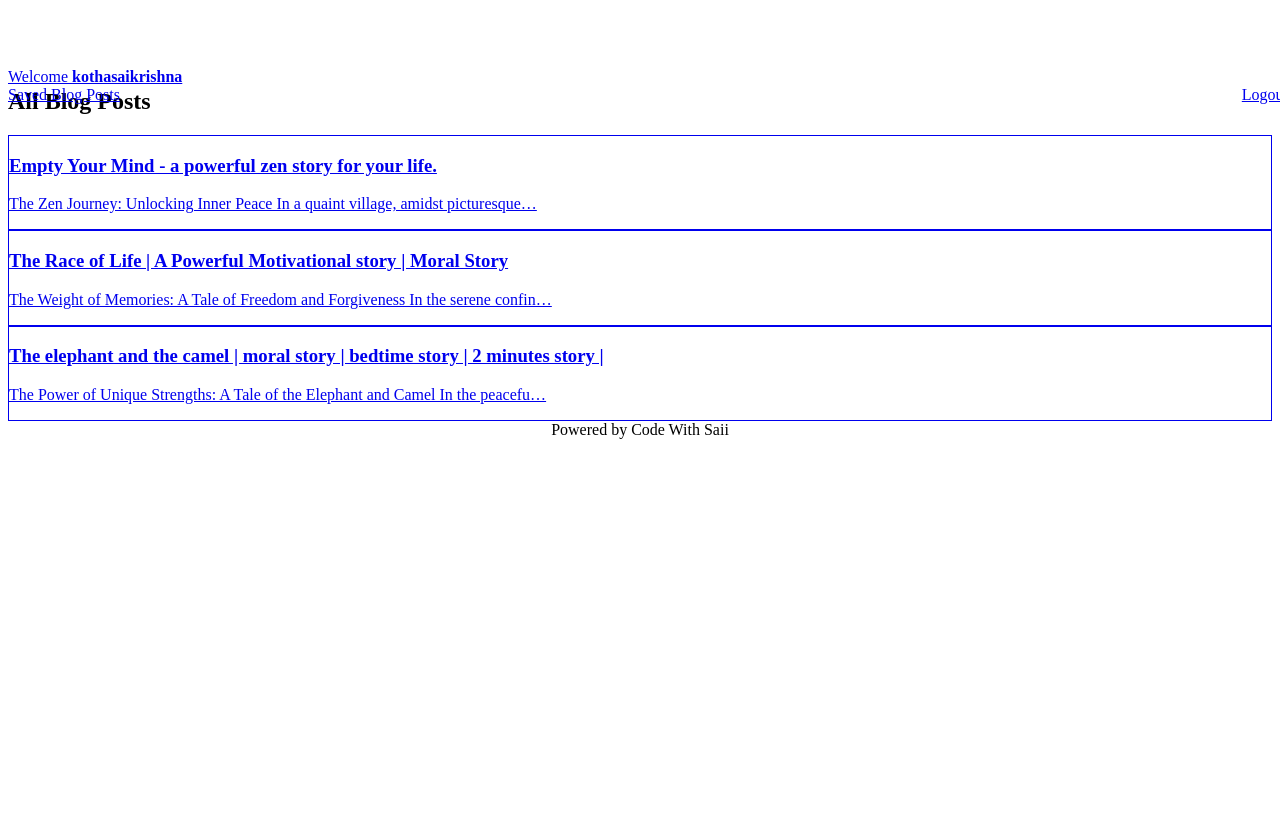
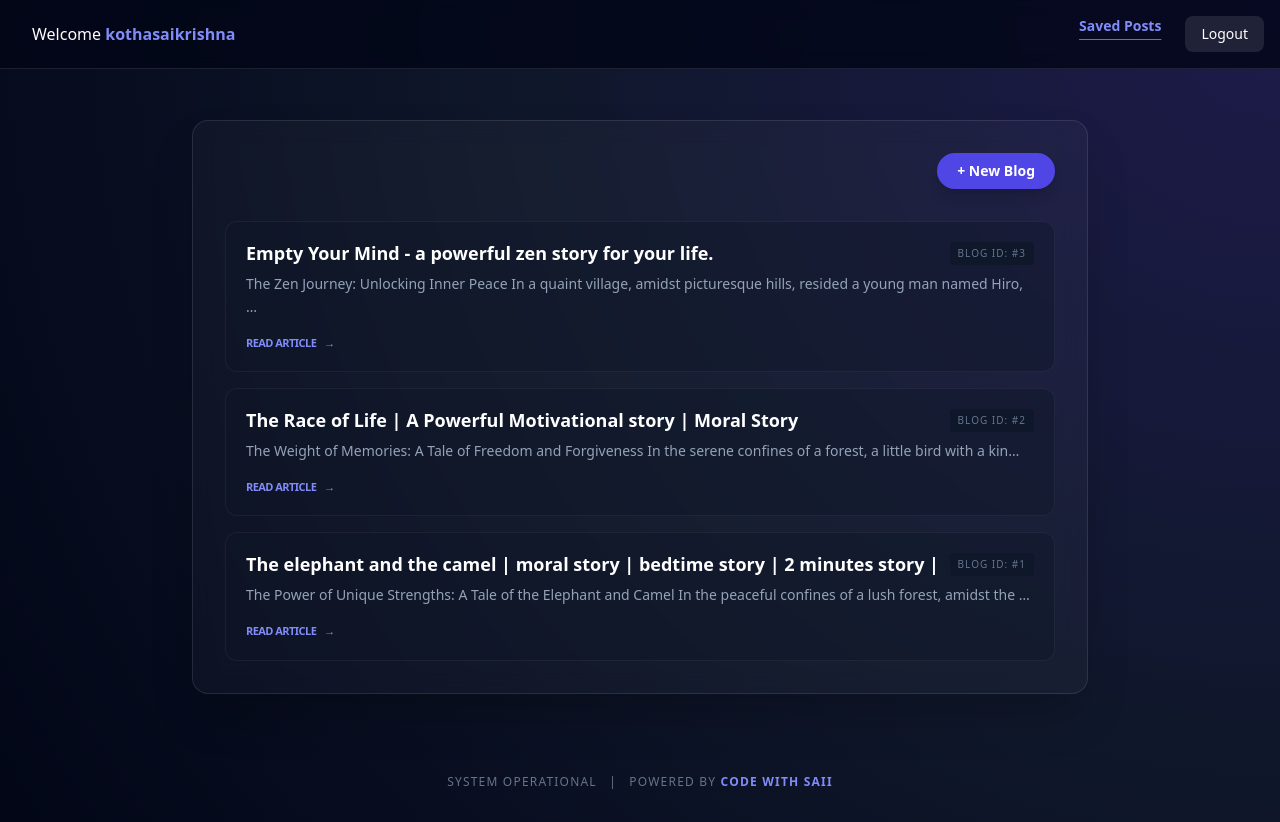
Before and after one commit to Gangadhar-tech-coder/ai-blog-generator, a Django app: page /blog-list/ in a window 1280 px wide. Before the commit the page ends 439 px from the top, so only its background shows below. Run offline with Django 5.2, Linux system fonts and the light colour scheme; a user stored in the database is signed in; data comes from the database, SQL or seed files in the repository; style sheets or scripts are compiled from the project's sources; some libraries are stand-ins or nearby versions.

Commit message:
replaced  the allblogs file

```diff
--- a/templates/all-blogs.html
+++ b/templates/all-blogs.html
@@ -1,54 +1,120 @@
 <!DOCTYPE html>
 {% load static %}
 <html lang="en">
+
 <head>
     <meta charset="UTF-8">
     <meta name="viewport" content="width=device-width, initial-scale=1.0">
-        <title>All Blog Posts</title>
-        <link rel="stylesheet" href="{% static 'css/style.css' %}">
+    <title>All Blog Posts | AI Blog Generator</title>
+    <script src="https://cdn.tailwindcss.com"></script>
+
+    <style>
+        /* Global Background */
+        body {
+            background: radial-gradient(circle at top right, #1e1b4b, #0f172a, #020617);
+            min-height: 100vh;
+            color: #e2e8f0;
+        }
+
+        /* Glassmorphism Styling */
+        .glass-card {
+            background: rgba(255, 255, 255, 0.03) !important;
+            backdrop-filter: blur(12px);
+            -webkit-backdrop-filter: blur(12px);
+            border: 1px solid rgba(255, 255, 255, 0.1);
+        }
+
+        /* Navigation Styling */
+        nav {
+            background: rgba(2, 6, 23, 0.8) !important;
+            backdrop-filter: blur(8px);
+            border-bottom: 1px solid rgba(255, 255, 255, 0.1);
+        }
+
+        /* List Item Styling */
+        .blog-tile {
+            background: rgba(15, 23, 42, 0.4);
+            border: 1px solid rgba(255, 255, 255, 0.05);
+            transition: all 0.3s ease;
+        }
+
+        .blog-tile:hover {
+            background: rgba(99, 102, 241, 0.1);
+            border-color: rgba(99, 102, 241, 0.4);
+            transform: translateY(-2px);
+            box-shadow: 0 10px 25px -10px rgba(0, 0, 0, 0.5);
+        }
+
+        .logo-text {
+            background: linear-gradient(to r, #818cf8, #c084fc);
+            -webkit-background-clip: text;
+            -webkit-text-fill-color: transparent;
+        }
+    </style>
 </head>
 
-<body class="bg-gray-100 font-sans pt-[60px] antialiased">
-    <nav class="fixed top-0 left-0 w-full bg-black p-4 text-white">
-        <div class="container mx-auto flex flex-col md:flex-row justify-between items-left gap-2">
-            {% comment %} <h1 class="text-2xl md:text-3xl font-bold text-center md:text-left mb-2 md:mb-0">AI Blog Generator</h1> {% endcomment %}
-
+<body class="font-sans pt-[80px] antialiased">
+    <nav class="fixed top-0 left-0 w-full p-4 text-white z-50">
+        <div class="container mx-auto flex flex-col md:flex-row justify-between items-center gap-2">
             <div class="flex flex-col md:flex-row text-sm md:text-base gap-2 md:gap-0">
-                <a href="{% url 'home' %}" class="text-white hover:underline mx-2 md:mx-4">Welcome <strong>{{user.username}}</strong></a>
+                <a href="{% url 'home' %}" class="text-white hover:text-indigo-400 transition-colors mx-2 md:mx-4">
+                    Welcome <strong class="text-indigo-400">{{user.username}}</strong>
+                </a>
             </div>
-                <div class="flex flex-row justify-between">
-                    <a href="{% url 'blog-list' %}" class="text-white hover:underline mx-2 md:mx-4">Saved Blog Posts</a>
-                    <a href="{% url 'logout' %}" class="text-white hover:underline mx-2 md:mx-0">Logout</a>
+            <div class="flex flex-row gap-6">
+                <a href="{% url 'blog-list' %}" class="text-sm font-semibold text-indigo-400 decoration-indigo-500 underline underline-offset-8">Saved Posts</a>
+                <a href="{% url 'logout' %}" class="text-sm bg-white/10 px-4 py-2 rounded-lg hover:bg-white/20 transition-all">Logout</a>
             </div>
         </div>
     </nav>
 
-    <div class="container mx-auto mt-10 px-4">
-        <div class="max-w-3xl mx-auto bg-white p-6 rounded-lg shadow-md">
+    <div class="container mx-auto mt-10 px-4 pb-12">
+        <div class="max-w-4xl mx-auto glass-card p-8 rounded-2xl shadow-2xl">
 
             <section>
-                <h2 class="text-xl mb-4 font-semibold">All Blog Posts</h2>
-                <div class="space-y-4">
-                    {% if blog_article_details %}
-                    <h1>Yoooo</h1>
-                    {% endif %}
+                <div class="flex flex-col md:flex-row justify-between items-center mb-8 gap-4">
+                    <h2 class="text-3xl font-bold logo-text">Your AI Archive</h2>
+                    <a href="{% url 'home' %}" class="text-sm font-bold bg-indigo-600 hover:bg-indigo-500 text-white px-5 py-2 rounded-full transition-all shadow-lg">
+                        + New Blog
+                    </a>
+                </div>
+
+                <div class="grid grid-cols-1 gap-4">
+                    {% if blog_articles %}
                         {% for article in blog_articles reversed %}
-                    <a href="{% url 'blog-details' article.id %}" class="block">
-                        <div class="border border-gray-300 p-4 rounded-lg hover:shadow-lg transition-shadow duration-200">
-                            <h3 class="text-lg font-semibold mb-1">{{article.youtube_title}}</h3>
-                            <p class="text-gray-700">{{article.generated_content|truncatechars:80}}</p>
+                        <a href="{% url 'blog-details' article.id %}" class="block group">
+                            <div class="blog-tile p-5 rounded-xl">
+                                <div class="flex justify-between items-start mb-2">
+                                    <h3 class="text-lg font-bold text-white group-hover:text-indigo-300 transition-colors leading-tight">
+                                        {{article.youtube_title}}
+                                    </h3>
+                                    <span class="text-[10px] text-slate-500 uppercase tracking-widest bg-slate-900 px-2 py-1 rounded">
+                                        Blog ID: #{{article.id}}
+                                    </span>
+                                </div>
+                                <p class="text-slate-400 text-sm leading-relaxed mb-4">
+                                    {{article.generated_content|truncatechars:120}}
+                                </p>
+                                <div class="flex items-center text-[11px] font-bold text-indigo-400 uppercase tracking-tighter">
+                                    Read Article <span class="ml-2 transition-transform group-hover:translate-x-1">→</span>
+                                </div>
                             </div>
                         </a>
                         {% endfor %}
-
+                    {% else %}
+                        <div class="text-center py-20 bg-slate-900/20 rounded-2xl border border-dashed border-white/10">
+                            <p class="text-slate-500 italic">No blog posts found yet.</p>
+                            <a href="{% url 'home' %}" class="text-indigo-400 hover:underline text-sm mt-2 block">Create your first post now</a>
+                        </div>
+                    {% endif %}
                 </div>
             </section>
 
         </div>
     </div>
 
-    <footer class="text-center p-4 text-black mt-6">
-        Powered by Code With Saii
+    <footer class="text-center p-8 text-slate-500 text-xs tracking-widest uppercase">
+        System Operational <span class="mx-2">|</span> Powered by <span class="text-indigo-400 font-bold">Code With Saii</span>
     </footer>
 </body>
 
```
Lines whose indentation alone changed are shown as unchanged.
